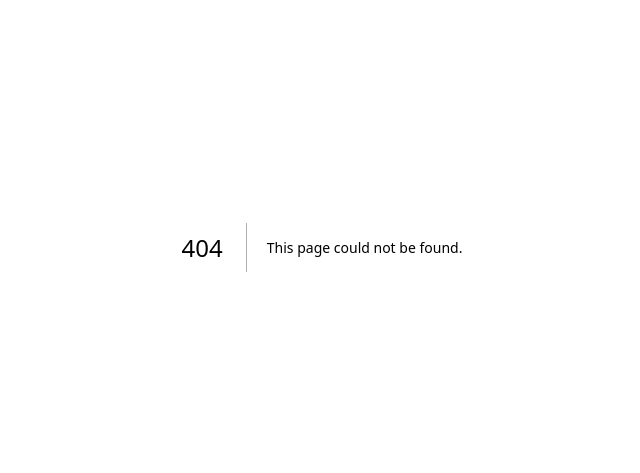
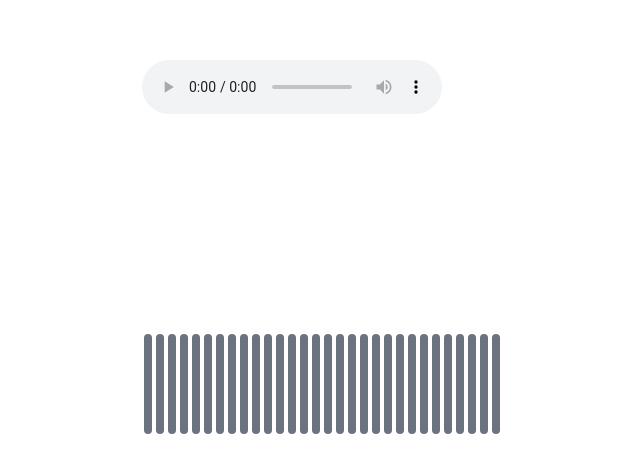
Before and after one commit to dawasherpa-ui/preview-flashui, a Next.js app: page /special/frequency in a window 1280 px wide. Before the commit this address had no page. Shown: the part 153-626 px from the top of the page, without its empty margins (318-958 px from the left). Built offline with nearby package versions, Linux system fonts and the light colour scheme.

Commit message:
Added : new special component

```diff
--- a/app/page.tsx
+++ b/app/page.tsx
@@ -97,6 +97,15 @@ export default function Home() {
         <a className="bg-green-500 py-1 rounded-md w-fit px-4 mr-2" href="/special/aibutton">
           Go AiButton
         </a>
+        <a className="bg-green-500 py-1 rounded-md w-fit px-4 mr-2" href="/special/frequency">
+          Go Frequency
+        </a>
+        <a className="bg-green-500 py-1 rounded-md w-fit px-4 mr-2" href="/special/noiseeffect">
+          Go NoiseEffect
+        </a>
+        <a className="bg-green-500 py-1 rounded-md w-fit px-4 mr-2" href="/special/slideimage">
+          Go SlideImage
+        </a>
       </div>
     </>
   );
--- /dev/null
+++ b/app/special/frequency/page.tsx
@@ -0,0 +1,102 @@
+"use client";
+
+import React, { useState, useEffect, useRef } from "react";
+import { motion } from "framer-motion";
+
+const Frequency: React.FC = () => {
+  const [audioData, setAudioData] = useState<number[]>(Array(30).fill(100)); // Initial heights
+  const audioContextRef = useRef<AudioContext | null>(null);
+  const analyserRef = useRef<AnalyserNode | null>(null);
+  const sourceRef = useRef<MediaElementAudioSourceNode | null>(null);
+  const audioElementRef = useRef<HTMLAudioElement | null>(null);
+  const animationIdRef = useRef<number | null>(null);
+
+  const setupAudio = () => {
+    if (audioContextRef.current) return; // Prevent multiple AudioContexts
+
+    audioContextRef.current = new (window.AudioContext ||
+      (window as any).webkitAudioContext)();
+    const audio = audioElementRef.current!;
+
+    // Create a MediaElementSource from the audio element
+    sourceRef.current = audioContextRef.current.createMediaElementSource(audio);
+
+    // Create an AnalyserNode
+    analyserRef.current = audioContextRef.current.createAnalyser();
+    analyserRef.current.fftSize = 64; // Smaller FFT for lower frequencies
+
+    // Connect audio source to analyser and destination
+    sourceRef.current.connect(analyserRef.current);
+    analyserRef.current.connect(audioContextRef.current.destination);
+
+    // Create a buffer array to store the audio data
+    const dataArray = new Uint8Array(analyserRef.current.frequencyBinCount);
+
+    // Function to update the audio data and animate
+    const updateAudioData = () => {
+      analyserRef.current!.getByteFrequencyData(dataArray);
+
+      // Map the dataArray to fit the number of bars (30 bars)
+      const normalizedData = Array.from(dataArray)
+        .slice(0, 30)
+        .map((val) => {
+          return (val / 255) * 200 + 100; // Normalize to fit the height (100px to 300px)
+        });
+
+      setAudioData(normalizedData); // Update the height values
+
+      // Request the next animation frame
+      animationIdRef.current = requestAnimationFrame(updateAudioData);
+    };
+
+    // Start updating the audio data
+    animationIdRef.current = requestAnimationFrame(updateAudioData);
+  };
+
+  useEffect(() => {
+    // Clean up on unmount
+    return () => {
+      if (animationIdRef.current) cancelAnimationFrame(animationIdRef.current);
+      if (audioContextRef.current) {
+        // Disconnect and close audio context to prevent memory leaks
+        if (sourceRef.current) {
+          sourceRef.current.disconnect();
+        }
+        audioContextRef.current.close();
+      }
+    };
+  }, []);
+
+  return (
+    <div className=" center flex-col">
+      <audio
+        ref={audioElementRef}
+        src="/audio2.mp3"
+        onPlay={setupAudio}
+        controls
+        className="mb-20"
+        autoPlay
+      />
+
+      <div className="flex items-end h-60">
+        {audioData.map((height, index) => (
+          <motion.div
+            key={index}
+            className="bg-gray-400 w-2 mx-0.5 rounded-2xl"
+            animate={{
+              height: `${height}px`, // Dynamic height based on the audio data
+              backgroundColor: height > 200 ? "#3B82F6" : "#6B7280", // Change color based on intensity
+            }}
+            transition={{
+              type: "spring",
+              stiffness: 200,
+              damping: 20,
+            }}
+          />
+        ))}
+      </div>
+    </div>
+  );
+};
+
+export default Frequency;
--- /dev/null
+++ b/app/special/noiseeffect/page.tsx
@@ -0,0 +1,20 @@
+import React from 'react'
+
+function Page() {
+  return (
+    <main className="relative w-full h-full">
+    <div
+        className="absolute top-0 left-0 w-full h-full content-[''] z-10 pointer-events-none bg-[url('https://res.cloudinary.com/dxddesdyt/image/upload/v1729666159/RpdD_uefiju.gif')]"
+        style={{ opacity: 0.08 }}
+      ></div>
+     <section className=" size-full font-semibold bg-gradient-to-t dark:to-gray-800 dark:from-gray-950 to-[#dadada] from-[#ebebeb] flex flex-col items-center justify-center dark:text-white text-black">
+        <h1 className="2xl:text-7xl text-5xl px-8 font-semibold text-center tracking-tight leading-[120%]">
+              A Page with Noise Effect
+        </h1>
+      </section>
+
+  </main>
+  )
+}
+
+export default Page
--- /dev/null
+++ b/app/special/slideimage/page.tsx
@@ -0,0 +1,101 @@
+"use client";
+
+import { motion, useMotionValue, useTransform } from "framer-motion";
+import { Dispatch, SetStateAction, useState } from "react";
+
+type Card = {
+  id: number;
+  image: string;
+};
+
+const cardsData: Card[] = [
+    {
+      id: 1,
+      image: "https://images.unsplash.com/photo-1720048169707-a32d6dfca0b3?q=80&w=1470&auto=format&fit=crop&ixlib=rb-4.0.3&ixid=M3wxMjA3fDF8MHxwaG90by1wYWdlfHx8fGVufDB8fHx8fA%3D%3D",
+    },
+    {
+      id: 2,
+      image: "https://images.unsplash.com/photo-1709884735626-63e92727d8b6?q=80&w=1528&auto=format&fit=crop&ixlib=rb-4.0.3&ixid=M3wxMjA3fDB8MHxwaG90by1wYWdlfHx8fGVufDB8fHx8fA%3D%3D",
+    },
+    {
+      id: 3,
+      image: "https://images.unsplash.com/photo-1572883454114-1cf0031ede2a?q=80&w=1374&auto=format&fit=crop&ixlib=rb-4.0.3&ixid=M3wxMjA3fDB8MHxpaG90by1wYWdlfHx8fGVufDB8fHx8fA%3D%3D",
+    },
+    {
+      id: 4,
+      image: "https://images.unsplash.com/photo-1613919517761-0d9e719d3244?q=80&w=1469&auto=format&fit=crop&ixlib=rb-4.0.3&ixid=M3wxMjA3fDB8MHxpaG90by1wYWdlfHx8fGVufDB8fHx8fA%3D%3D",
+    },
+  ];
+
+const Swipe = () => {
+  const [cards, setCards] = useState<Card[]>(cardsData);
+  return (
+    <div className="h-full w-full grid place-items-center">
+      {cards
+        .slice()
+        .reverse()
+        .map((card, index) => (
+          <Card
+            key={card.id}
+            item={card}
+            cards={cards}
+            setCards={setCards}
+            index={index}
+          />
+        ))}
+    </div>
+  );
+};
+
+interface CardProps {
+  cards: Card[];
+  item: Card;
+  setCards: Dispatch<SetStateAction<Card[]>>;
+  index: number;
+}
+
+function Card({ item, cards, setCards, index }: CardProps) {
+  const x = useMotionValue(0);
+
+  const opacity = useTransform(x, [-160, 0, 160], [0, 1, 0]);
+  const cardsRotation = useTransform(x, [-160, 160], [-20, 20]);
+
+  const frontCard = index === 0;
+
+  const rotate = useTransform(() => {
+    const newOffset = frontCard ? 0 : index % 2 ? 10 : -10;
+
+    return `${cardsRotation.get() + newOffset}deg`;
+  });
+
+  const handleDragEnd = () => {
+    if (Math.abs(x.get()) > 50) {
+      setCards((prevCards) => prevCards.filter((card) => card.id !== item.id));
+    }
+  };
+
+  return (
+    <motion.img
+      src={item.image}
+      drag={frontCard ? "x" : false}
+      dragConstraints={{
+        left: 0,
+        right: 0,
+      }}
+      alt="bossadi zenith"
+      className="h-96 origin-bottom border-4 w-80 rounded-2xl object-cover hover:cursor-grab active:cursor-grabbing"
+      style={{
+        opacity,
+        rotate,
+        x,
+        transition: ".125s transform",
+        gridRow: 1,
+        gridColumn: 1,
+        zIndex: cards.length - index,
+      }}
+      onDragEnd={handleDragEnd}
+    />
+  );
+}
+
+export default Swipe;
```
Also changed, not shown: 1 other file (tests, documents, lock files or other folders).
